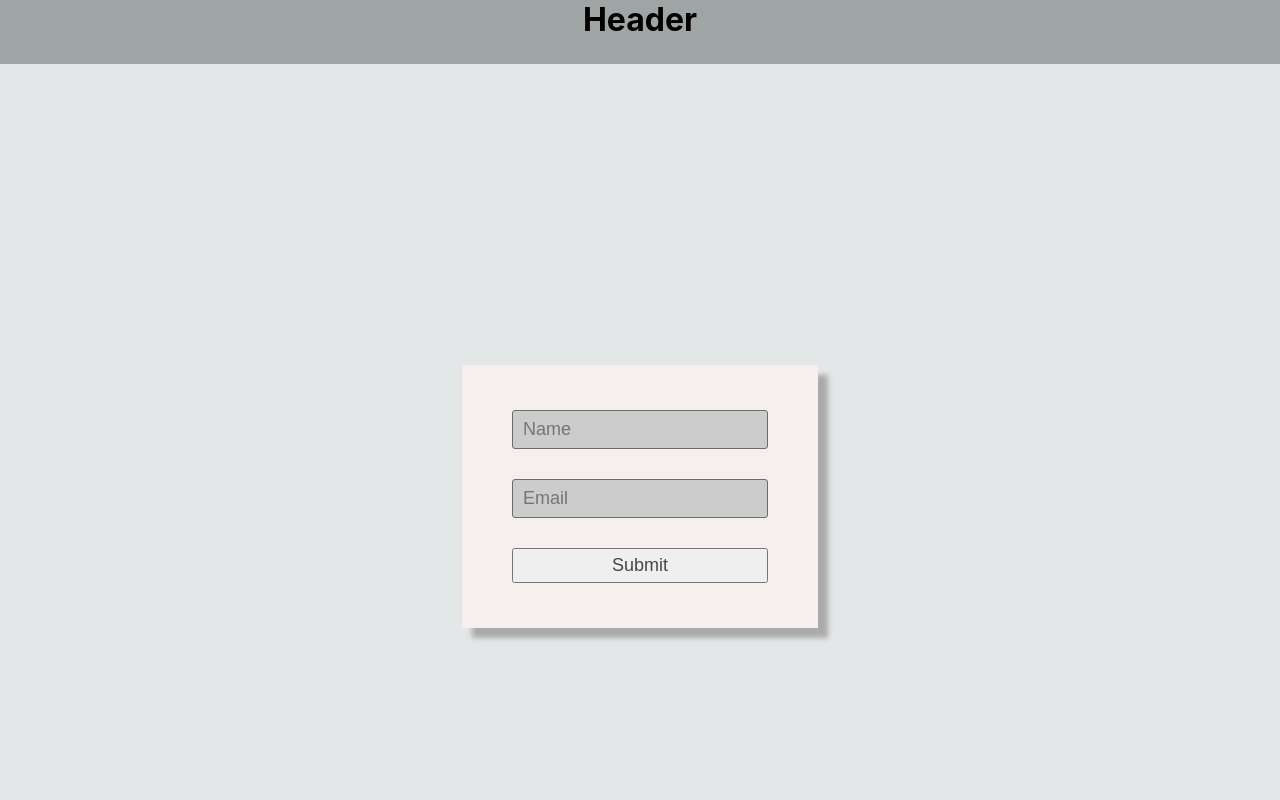
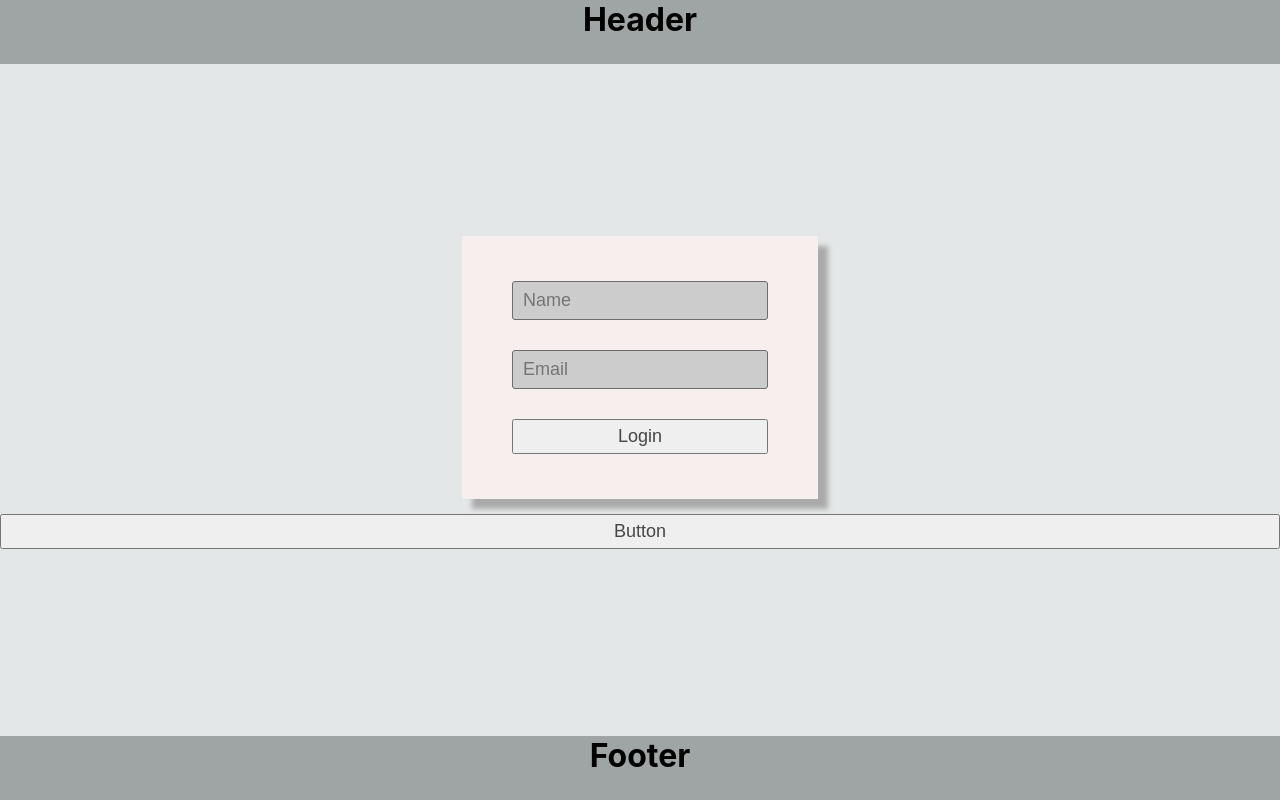
Before and after one commit to ArminAvdalyan/git-learn, a React (Create React App) app in the folder react-demo/: page / in a window 1280 px wide. Shown: the top 800 px of the page. Built offline with nearby package versions, Linux system fonts and the light colour scheme.

Commit message:
Layout task

```diff
--- a/react-demo/src/App.js
+++ b/react-demo/src/App.js
@@ -1,9 +1,8 @@
 // import logo from './logo.svg';
 import './App.css';
 import Layout from './Components/Layout/Layout';
-import Footer from './Container/Footer/Footer';
-import Header from './Container/Header/Header';
-
+import Footer from './Components/Footer/Footer';
+import Header from './Components/Header/Header';
 
 const App = () => {
   return (
--- a/react-demo/src/Container/Form/Form.js
+++ b/react-demo/src/Container/Form/LoginForm/LoginForm.js
@@ -1,10 +1,10 @@
 import React, { useState } from "react";
-import Button from "../../Components/Button/Button.js";
-import Input from "../../Components/Input/Input.js";
-import { Validate } from "../../util/validate.js";
-import "./Form.css";
+import Button from "../../../Components/Button/Button.js";
+import Input from "../../../Components/Input/Input.js";
+import { Validate } from "../../../util/validate.js";
+import "./LoginForm.css";
 
-const Form = () => {
+const LoginForm = () => {
   const [inputText, setInputText] = useState("");
   const [inputEmail, setInputEmail] = useState("");
 
@@ -33,9 +33,9 @@ const Form = () => {
     <form className="formStyle">
       <Input onChange={onchangeText} value={inputText} type="text" placeholder="Name" />
       <Input onChange={onchangeEmail} value={inputEmail} type="email" placeholder="Email" />
-      <Button onclick={onclickBtn} text="Submit" />
+      <Button onclick={onclickBtn} text="Login" />
     </form>
   )
 }
 
-export default Form;
+export default LoginForm;
--- /dev/null
+++ b/react-demo/src/Container/Form/SignupForm/SignupForm.css
@@ -0,0 +1,7 @@
+.formStyle {
+  background-color:rgb(247, 238, 238);
+  padding: 30px 50px;
+  width: 20%;
+  margin: auto;
+  box-shadow: 10px 10px 5px #aaaaaa;
+}
--- /dev/null
+++ b/react-demo/src/Container/Form/SignupForm/SignupForm.js
@@ -0,0 +1,46 @@
+import React, { useState } from "react";
+import Button from "../../../Components/Button/Button.js";
+import Input from "../../../Components/Input/Input.js";
+import { Validate } from "../../../util/validate.js";
+import "./SignupForm.css";
+
+const SignupForm = () => {
+  const [inputText, setInputText] = useState("");
+  const [inputEmail, setInputEmail] = useState("");
+  const [isLogin, setIsLogin] = useState(true);
+
+  // const toggleLogin = () => {
+  //   setIsLogin(!setIsLogin);
+  // }
+
+  const onchangeText = (e) => {
+    e.preventDefault();
+    setInputText(e.target.value);
+  }
+
+  const onchangeEmail = (e) => {
+    e.preventDefault();
+    setInputEmail(e.target.value);
+  }
+
+  const onclickBtn = (e) => {
+    e.preventDefault();
+    const result = Validate(inputText);
+    if (!result.isValid) {
+      alert(result.errorText);
+    } else {
+      console.log("name: " + inputText);
+      console.log("email: " + inputEmail);
+    }
+  }
+
+  return (
+    <form className="formStyle">
+      <Input onChange={onchangeText} value={inputText} type="text" placeholder="Name" />
+      <Input onChange={onchangeEmail} value={inputEmail} type="email" placeholder="Email" />
+      <Button onclick={onclickBtn} text="SignUp" />
+    </form>
+  )
+}
+
+export default SignupForm;
--- a/react-demo/src/components/Layout/Layout.js
+++ b/react-demo/src/components/Layout/Layout.js
@@ -1,12 +1,28 @@
-import React from "react";
-import Form from "../../Container/Form/Form.js";
+import React, {useState } from "react";
+import LoginForm from "../../Container/Form/LoginForm/LoginForm.js";
+import SignUpForm from "../../Container/Form/SignupForm/SignupForm.js";
+import Button from "../../Components/Button/Button.js";
 import "./Layout.scss";
 
 const Layout = ({ children }) => {
+  const [isLogin, setIsLogin] = useState(false);
+
+  const toggleLogin = () => {
+    console.log('1111ddd', isLogin);
+
+    setIsLogin(!isLogin);
+  }
+
+  console.log('ddd', isLogin);
+
   return (
     <div className="app-layout">
       <main>
-        <Form />
+        {isLogin ?
+          <SignUpForm />
+        : <LoginForm />
+        }
+        <Button onclick={toggleLogin} text="Button" />
         {children}
       </main>
     </div>
--- a/react-demo/src/components/Layout/Layout.scss
+++ b/react-demo/src/components/Layout/Layout.scss
@@ -1,7 +1,6 @@
  .app-layout {
-   height: calc(100vh - 64px);
+   height: calc(100vh - 128px);
    flex: 1;
-   padding: 64px 0;
    display: flex;
    flex-direction: column;
    justify-content: center;
```
Also changed, not shown: react-demo/src/Container/Form/LoginForm/LoginForm.css (line endings or trailing spaces), react-demo/src/components/Footer/Footer.js (renamed from react-demo/src/Container/Footer/Footer.js), react-demo/src/components/Footer/Footer.scss (renamed from react-demo/src/Container/Footer/Footer.scss), react-demo/src/components/Header/Header.js (renamed from react-demo/src/Container/Header/Header.js), react-demo/src/components/Header/Header.scss (renamed from react-demo/src/Container/Header/Header.scss), 1 other file (tests, documents, lock files or other folders).
